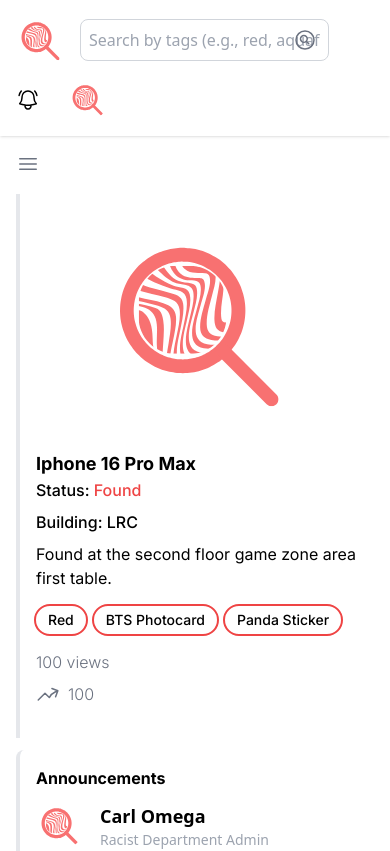
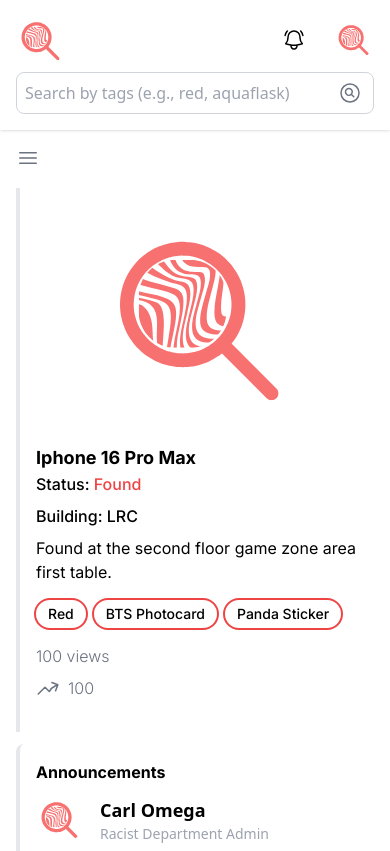
Before and after one commit to Qntlz/Lost-Found-Web-App, a Next.js app: page /home in a window 390 px wide. Shown: the top 851 px of the page. Built offline with nearby package versions, Linux system fonts and the light colour scheme; no server answers; sample sign-in values are in the browser's storage.

Commit message:
Make Searchbar, Notification Icon, Avatar Responsive

```diff
--- a/app/ui/home/header/navbar.tsx
+++ b/app/ui/home/header/navbar.tsx
@@ -10,8 +10,9 @@
 
   return (
     <div className="relative">
-      <header className="bg-white shadow p-4 md:flex flex-col sm:flex-row justify-between items-center">
-        <div className="flex items-center">
+      <header className="bg-white shadow p-4 flex flex-col md:flex-row justify-between items-center">
+        {/* Left: Logo */}
+        <div className="flex items-center justify-between w-full md:w-auto">
           <div className="w-12 h-12 rounded-full flex items-center justify-center text-white text-xl">
             <Link href="/home">
               <Image
@@ -23,28 +24,36 @@
               />
             </Link>
           </div>
-          {/* Search Bar */}
-          <div className="ml-4 flex items-center">
-            <div className="relative">
+
+          {/* Right: Notifications and Avatar */}
+          <div className="flex space-x-7 md:hidden"> {/* hidden on large screens */}
+            <button className="relative">
+              <BellAlertIcon className="h-6 w-6 transition duration-0 hover:duration-150 hover:scale-110" />
+            </button>
+            <ProfileInterface />
+          </div>
+        </div>
+
+        {/* Center: Search Bar */}
+        <div className="mt-2 md:mt-0 sm:mx-5 w-full md:w-[680px] flex justify-center order-3 md:order-2">
+          <div className="relative w-full ">
             <input
               type="text"
               placeholder="Search by tags (e.g., red, aquaflask)"
-                className="border border-gray-300 rounded-lg p-2 w-full sm:w-80"
+              className="border border-gray-300 rounded-lg p-2 w-full"
             />
             <button className="absolute right-0 top-0 h-full px-3 rounded-r-lg">
               <MagnifyingGlassCircleIcon className="h-6 w-6 text-gray-500" />
             </button>
           </div>
         </div>
-        </div>
 
-        {/* Icons: Notifications, Avatar */}
-        <div className="flex space-x-7 mt-4 sm:mt-0 relative">
+        {/* Right: Notifications and Avatar (shown on large screens) */}
+        <div className="hidden md:flex space-x-7 order-2 md:order-3"> {/* hidden on small screens */}
           <button className="relative">
             <BellAlertIcon className="h-6 w-6 transition duration-0 hover:duration-150 hover:scale-110" />
           </button>
-          < ProfileInterface />
-
+          <ProfileInterface />
         </div>
       </header>
     </div>
```
Lines whose indentation alone changed are shown as unchanged.
